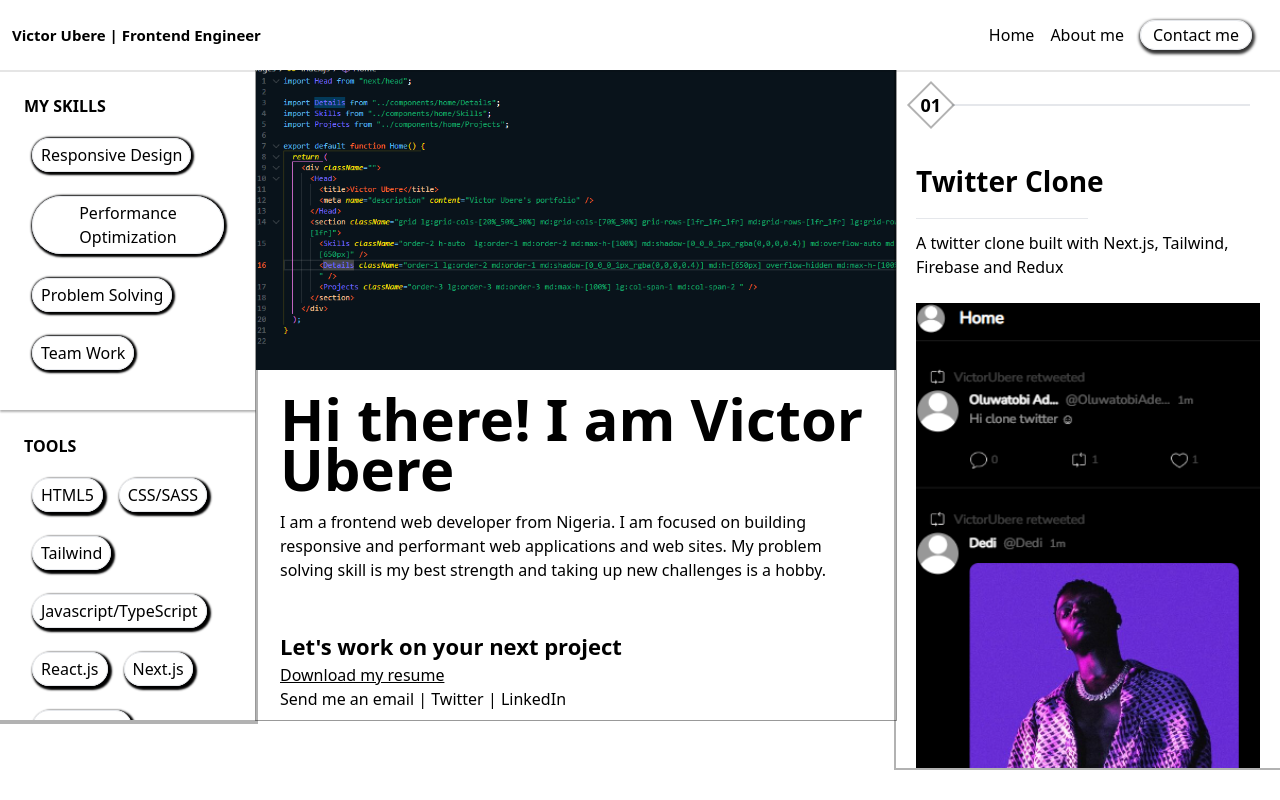
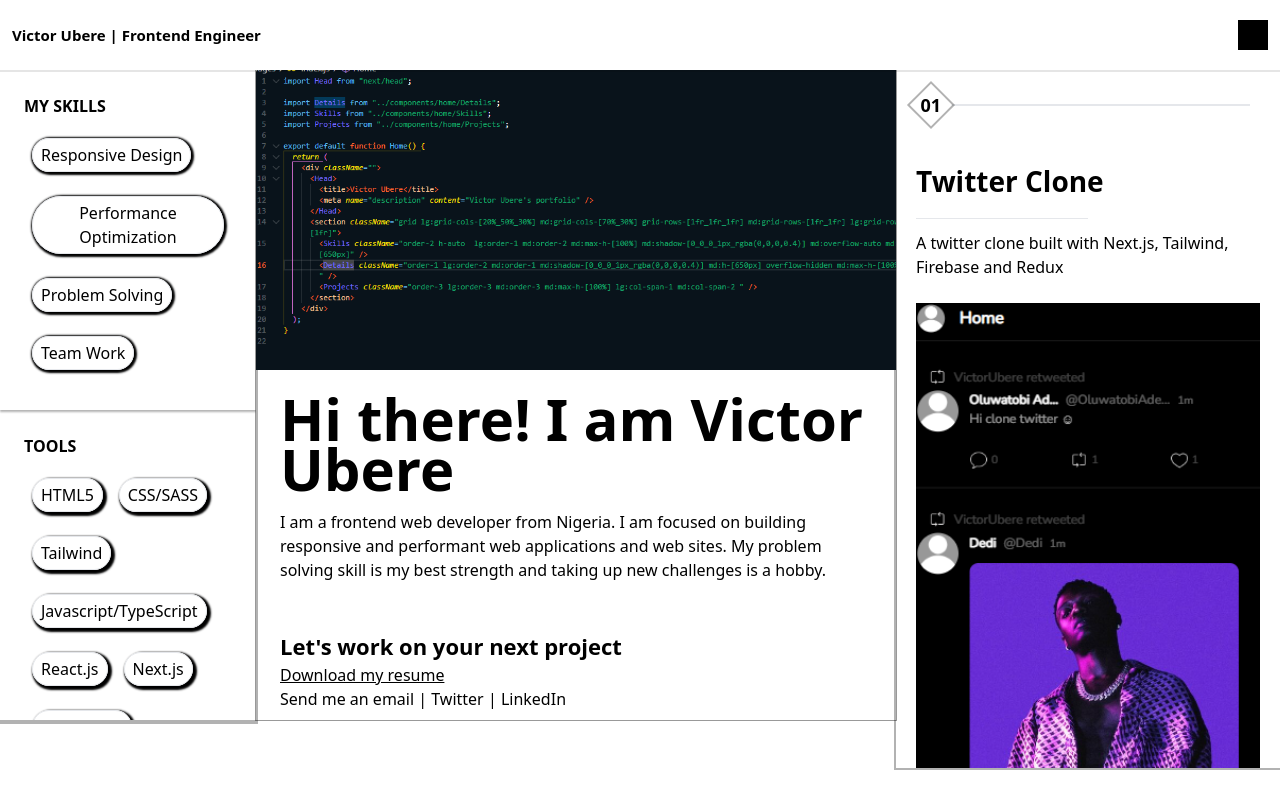
Before and after one commit to Vubere/portfolio, a Next.js app: page / in a window 1280 px wide. Built offline with nearby package versions, Linux system fonts and the light colour scheme.

Commit message:
feat:sidenav implemented

```diff
--- a/components/home/Details.jsx
+++ b/components/home/Details.jsx
@@ -7,8 +7,8 @@
 
   return (
     <main className={`overflow-auto lg:max-h-[698px] w-full ${className}`}>
-      <div className="overflow-hidden h-[300px]  flex items-center">
-        <Image src={hero} className='w-[100vw] h-[100%]' alt="hero" />
+      <div className="overflow-hidden h-[300px]  flex items-center relative">
+        <Image src={hero} className='absolute w-[100vw] h-[100%] z-[0]' alt="hero" />
       </div>
       <article className="p-6">
         <h3 className="font-[700] text-[38px] leading-[42px] lg:text-[58px] leading-[60px] md:text-[48px] md:leading-[50px] mb-4">Hi there! I am Victor Ubere</h3>
--- a/components/home/Projects.jsx
+++ b/components/home/Projects.jsx
@@ -37,7 +37,15 @@
         <hr className="w-[50%] mb-3" />
         <p className="mb-6">{description}</p>
         <a href={link} target="_blank" rel="noreferrer">
-          <Image src={image} width={500} height={300} alt={`${title}`}  className="max:h-[300px]"/>
+          <div className="relative ">
+            <Image
+              src={image}
+              width={500}
+              height={300}
+              alt={`${title}`}
+              className="max:h-[300px]"
+            />
+          </div>
         </a>
       </article>
     </li>
--- a/components/layout/Layout.jsx
+++ /dev/null
@@ -1,11 +0,0 @@
-import Header from "./header";
-import Footer from "./footer";
-
-export default function Layout({ children }) {
-  return (
-    <>
-      <Header />
-      <div className="mt-[70px] lg:h-[698px]">{children}</div>
-    </>
-  );
-}
--- a/components/layout/header.jsx
+++ b/components/layout/header.jsx
@@ -1,12 +1,17 @@
 import Link from "next/link";
 
-export default function header() {
+export default function header({show, showSideNav, width}) {
+
+
+
   return (
-    <header className="p-3 shadow-[0px_2px_0px_0px_rgba(0,0,0,0.1)] flex justify-between w-full h-[70px] items-center fixed top-0 left-0 bg-white z-[99999]">
+    <header className="p-3 shadow-[0px_2px_0px_0px_rgba(0,0,0,0.1)] flex justify-between w-full h-[70px] items-center fixed top-0 left-0 bg-white z-[999]">
       <h1 className="font-[600] text-[15px]">
         Victor Ubere{"  "}|{"  "}Frontend Engineer
       </h1>
-      <nav>
+      {
+        width>600?
+        <nav>
         <ul className="flex items-center justify-center gap-4 pr-4 font-[500]">
           <li>
             <Link href={"/"}>Home</Link>
@@ -20,7 +25,11 @@
             </li>
           </Link>
         </ul>
-      </nav>
+      </nav>:<div className="w-[30px] h-[30px] bg-black" onClick={()=>showSideNav(!show)}></div>
+      }
+      {
+
+      }
     </header>
   );
 }
--- /dev/null
+++ b/components/layout/index.jsx
@@ -0,0 +1,45 @@
+import { useState, useEffect } from "react";
+
+import Header from "./header";
+
+import SideNav from "./sidenav";
+import { AnimatePresence, motion } from "framer-motion";
+import { useRef } from "react";
+import { useCloseOnBlur } from "../../helpers/useCloseonClickAway";
+
+export default function Layout({ children }) {
+  const [width, setWidth] = useState(0);
+
+
+  const {ref,show, setShow } = useCloseOnBlur()
+
+  useEffect(() => {
+    window.addEventListener("resize", () => setWidth(window.innerWidth));
+    return () => {
+      window.removeEventListener("resize", () => setWidth(window.innerWidth));
+    };
+  }, []);
+
+
+
+
+  return (
+    <>
+      <Header showSideNav={setShow} show={show} width={width} />
+      <AnimatePresence>
+        {width <= 600 && show ? (
+          <motion.div className="fixed right-0 top-[60px] w-[300px] max-w-[80vw] bg-white shadow-[0_0_0_3px_rgba(0,0,0,0.3)] p-4 pt-12 h-[100vh] z-[100] "
+          initial={{x:200, opacity:0}}
+          animate={{x:0, opacity:1}}
+          exit={{x:200, opacity:0}}
+          transition={{duration:0.3, type:"spring", damping:20,}}
+          ref={ref}
+          >
+            <SideNav setShow={setShow} ref={ref}/>
+          </motion.div>
+        ) : null}
+      </AnimatePresence>
+      <div className="mt-[70px] lg:h-[698px]">{children}</div>
+    </>
+  );
+}
--- /dev/null
+++ b/components/layout/sidenav.jsx
@@ -0,0 +1,33 @@
+import { AnimatePresence } from "framer-motion";
+import Link from "next/link";
+
+export default function SideNav({ setShow }) {
+
+
+
+  return (
+    <nav className="w-full z-50">
+      <ul className="flex flex-col items-start justify-center gap-4 pl-4 font-[500] w-full z-50 ">
+        <li className="text-[22px] mb-3">
+          <Link href={"/"} onClick={() => setShow(false)}>
+            Home
+          </Link>
+        </li>
+        <li className="text-[22px] mb-3">
+          <Link href={"/about"} onClick={() => setShow(false)}>
+            About me
+          </Link>
+        </li>
+        <Link
+          href={"/contact-me"}
+          onClick={() => setShow(false)}
+          className="p-0 m-0"
+        >
+          <li className="border rounded-full p-2 pl-3 pr-3 flex items-center shadow-[1px_2px_3px_2px_rgba(0,0,0,0.8)] h-[30px]">
+            Contact me
+          </li>
+        </Link>
+      </ul>
+    </nav>
+  );
+}
--- /dev/null
+++ b/helpers/useCloseonClickAway.js
@@ -0,0 +1,33 @@
+
+import { useState, useEffect, useRef } from "react";
+
+export function useCloseOnBlur(){
+    const [show, setShow] = useState(false);
+    const ref = useRef(null);
+
+    const handleClick = e => {
+        if (ref.current && ref.current.contains(e.target)) {
+            // inside click
+            return;
+        }
+        // outside click
+        setShow(false);
+    };
+
+    useEffect(() => {
+        if (show) {
+          setTimeout(() => {
+            document.addEventListener("click", handleClick);
+          } ,200)
+        } else {
+            document.removeEventListener("click", handleClick);
+        }
+
+        return () => {
+            document.removeEventListener("click", handleClick);
+        };
+    }, [show]);
+
+    return { ref, show, setShow };
+
+}
--- a/pages/_app.js
+++ b/pages/_app.js
@@ -1,5 +1,5 @@
 import "../styles/globals.css";
-import Layout from "../components/layout/Layout";
+import Layout from "../components/layout";
 import { AnimatePresence, motion } from "framer-motion";
 import { useRouter } from "next/router";
 
@@ -20,7 +20,7 @@
       y: "-100vh"
     },
   };
-  console.log(router.route)
+
 
   return (
     <Layout>
@@ -31,7 +31,7 @@
           animate="animateLoad"
           exit="exitLoad"
           transition={{
-            duration: 0.5,
+            duration: 0.4,
           }}
           variants={variants}
         >
--- a/tailwind.config.js
+++ b/tailwind.config.js
@@ -2,7 +2,7 @@
 module.exports = {
   content: [
     "./pages/**/*.{js,jsx,ts,tsx}",
-    "./components/**/*.{js,jsx,ts,tsx}"
+    "./components/**/*.{js,jsx,ts,tsx}",
   ],
   theme: {
     extend: {},
```
